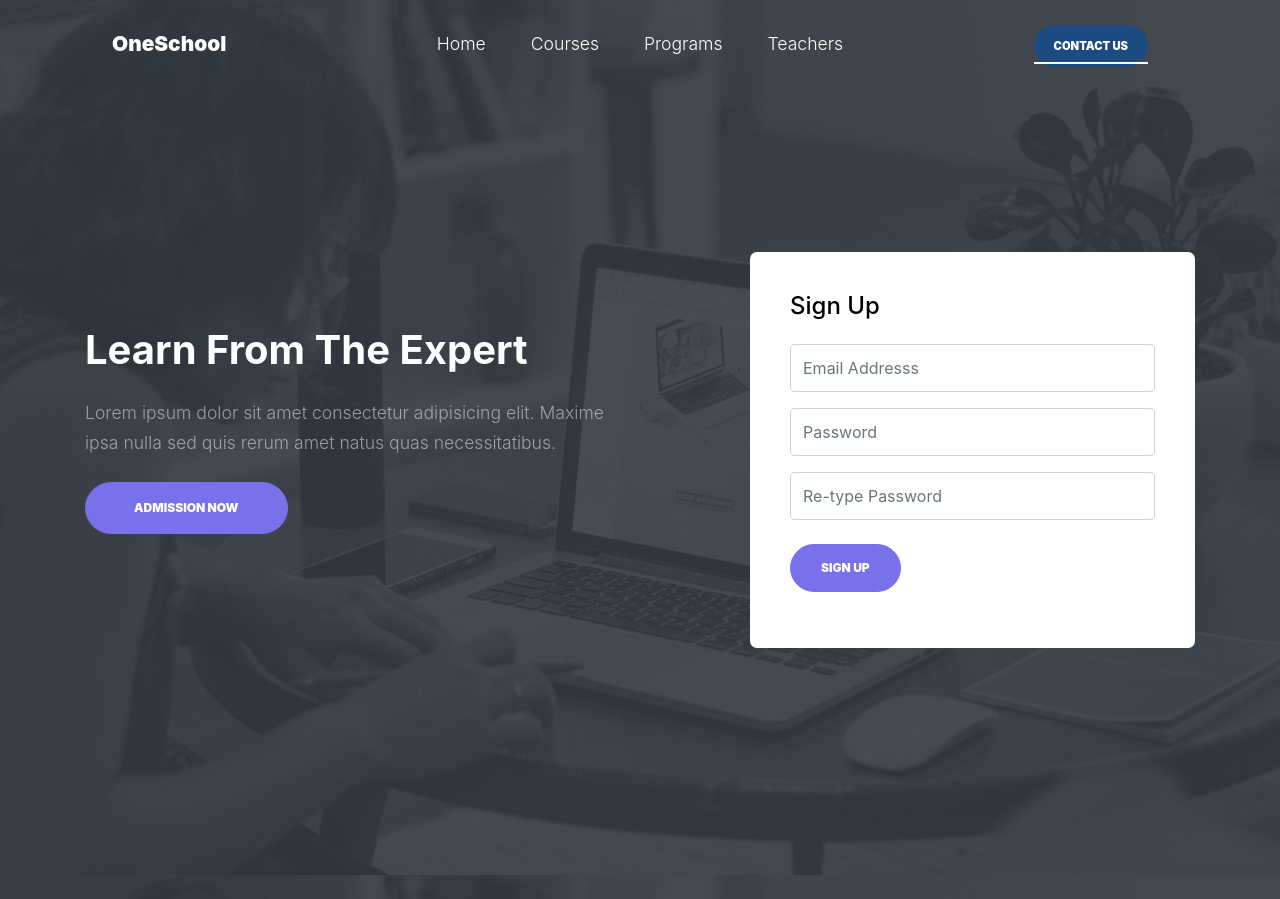
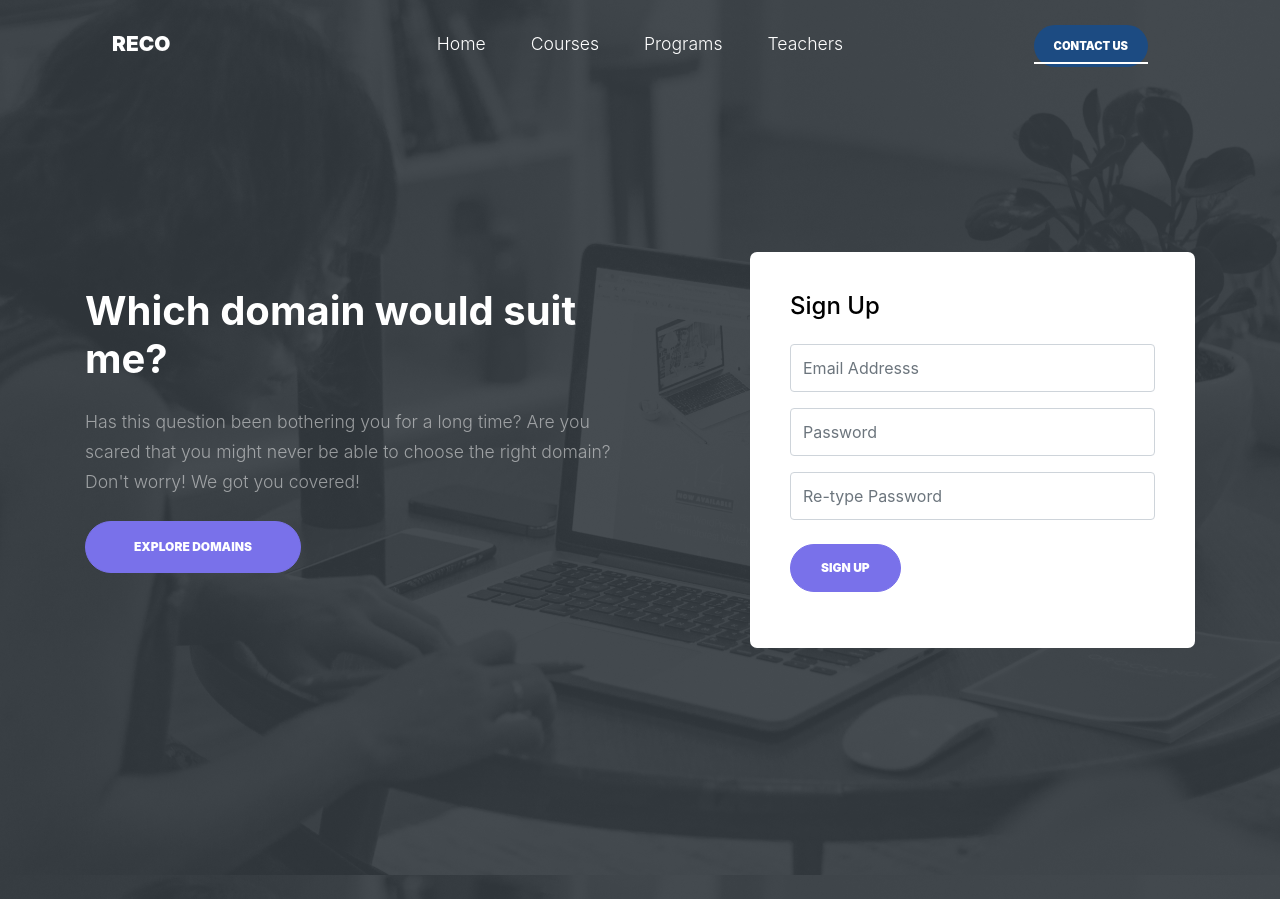
Before and after one commit to VijitKumar27/Course-Recommendation-System, a Django app: page / in a window 1280 px wide. Shown: the top 899 px of the page. Run offline with Django 4.2, Linux system fonts and the light colour scheme; some libraries are stand-ins or nearby versions; some web fonts are replaced.

Commit message:
modified index.html

```diff
--- a/templates/index.html
+++ b/templates/index.html
@@ -2,7 +2,7 @@
 <!DOCTYPE html>
 <html lang="en">
   <head>
-    <title>OneSchool &mdash; Website by Colorlib</title>
+    <title>Reco &mdash; Worry no more!</title>
     <meta charset="utf-8">
     <meta name="viewport" content="width=device-width, initial-scale=1, shrink-to-fit=no">
 
@@ -50,7 +50,7 @@
 
       <div class="container-fluid">
         <div class="d-flex align-items-center">
-          <div class="site-logo mr-auto w-25"><a href="./index.html">OneSchool</a></div>
+          <div class="site-logo mr-auto w-25"><a href="./index.html">RECO</a></div>
 
           <div class="mx-auto text-center">
             <nav class="site-navigation position-relative text-right" role="navigation">
@@ -84,9 +84,9 @@
             <div class="col-12">
               <div class="row align-items-center">
                 <div class="col-lg-6 mb-4">
-                  <h1  data-aos="fade-up" data-aos-delay="100">Learn From The Expert</h1>
-                  <p class="mb-4"  data-aos="fade-up" data-aos-delay="200">Lorem ipsum dolor sit amet consectetur adipisicing elit. Maxime ipsa nulla sed quis rerum amet natus quas necessitatibus.</p>
-                  <p data-aos="fade-up" data-aos-delay="300"><a href="#" class="btn btn-primary py-3 px-5 btn-pill">Admission Now</a></p>
+                  <h1  data-aos="fade-up" data-aos-delay="100">Which domain would suit me?</h1>
+                  <p class="mb-4"  data-aos="fade-up" data-aos-delay="200">Has this question been bothering you for a long time? Are you scared that you might never be able to choose the right domain? Don't worry! We got you covered!</p>
+                  <p data-aos="fade-up" data-aos-delay="300"><a href="#" class="btn btn-primary py-3 px-5 btn-pill">Explore Domains</a></p>
 
                 </div>
 
```
